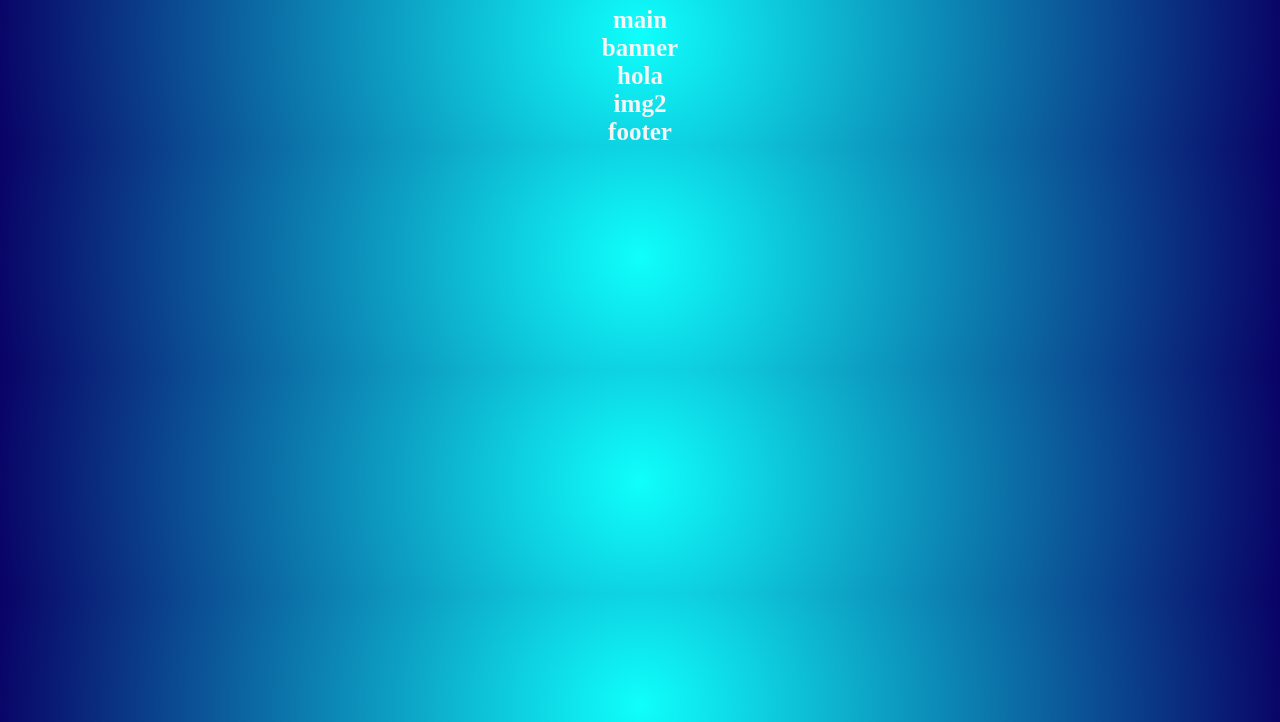
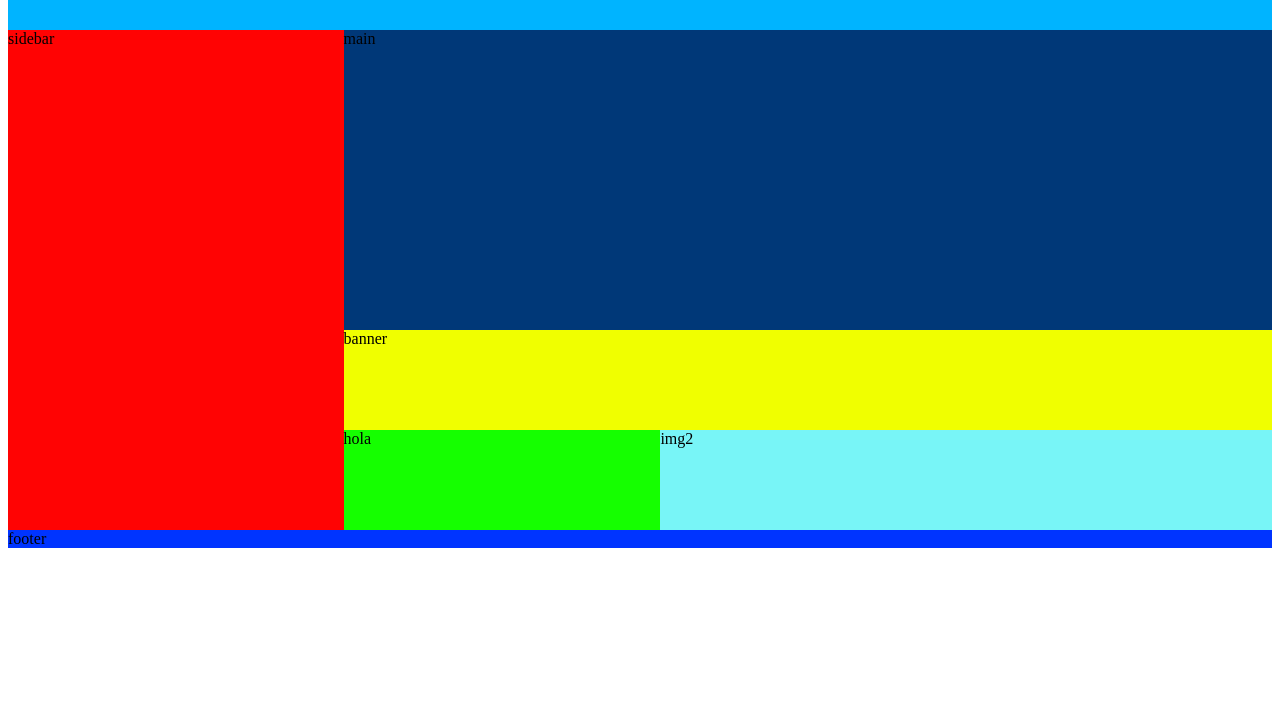
Before and after one commit to Jorge1911/practicas-css-505-main, a plain HTML site: page grid-3/index.html in a window 1280 px wide. Shown: the part 78-800 px from the top of the page. Drawn offline with Linux system fonts and the light colour scheme; files that its build step writes are made by us from their sources.

Commit message:
actualizacion 1.4

```diff
--- a/grid-3/index.html
+++ b/grid-3/index.html
@@ -5,7 +5,7 @@
 <meta charset="UTF-8">
 <meta name="viewport" content="width=device-width, initial-scale=1">
 <title></title>
-<link rel="stylesheet" href="estilo.css">
+<link rel="stylesheet" href="index.css">
 </head>
 
 <body>
```
